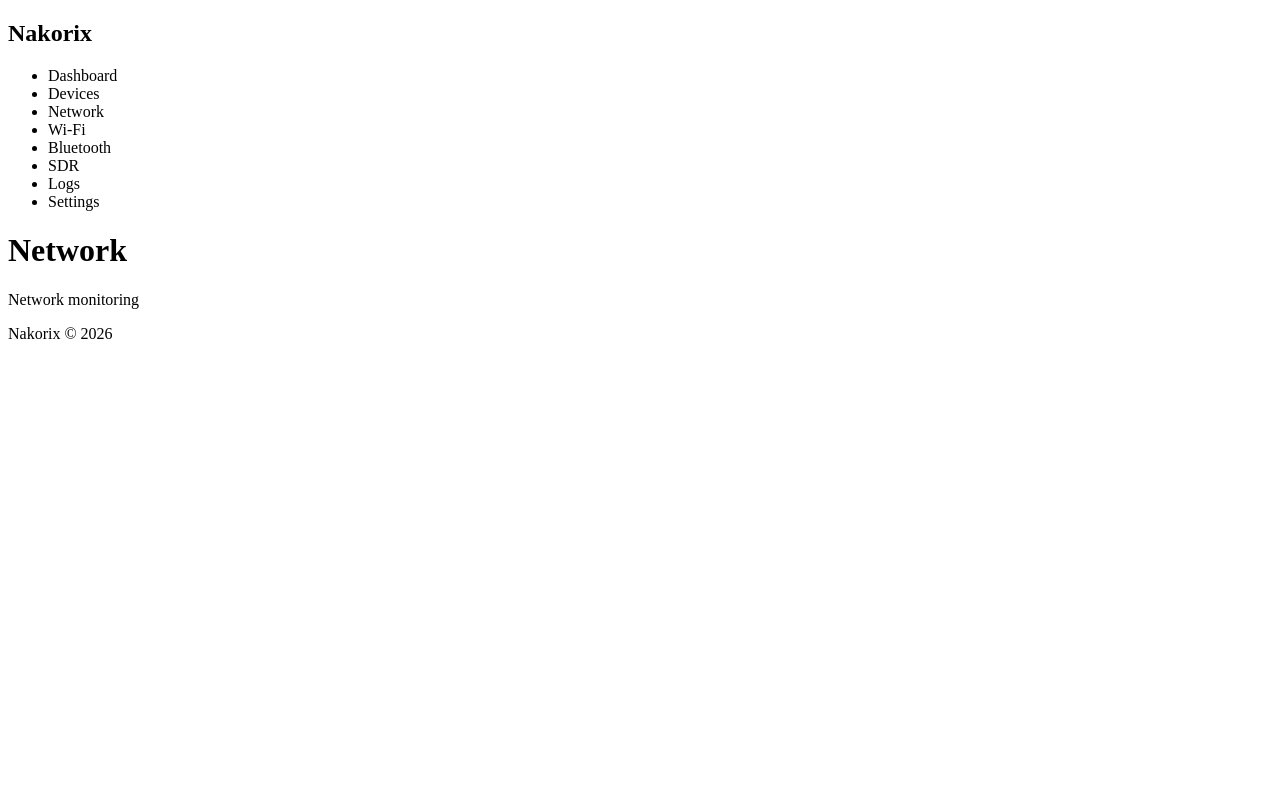
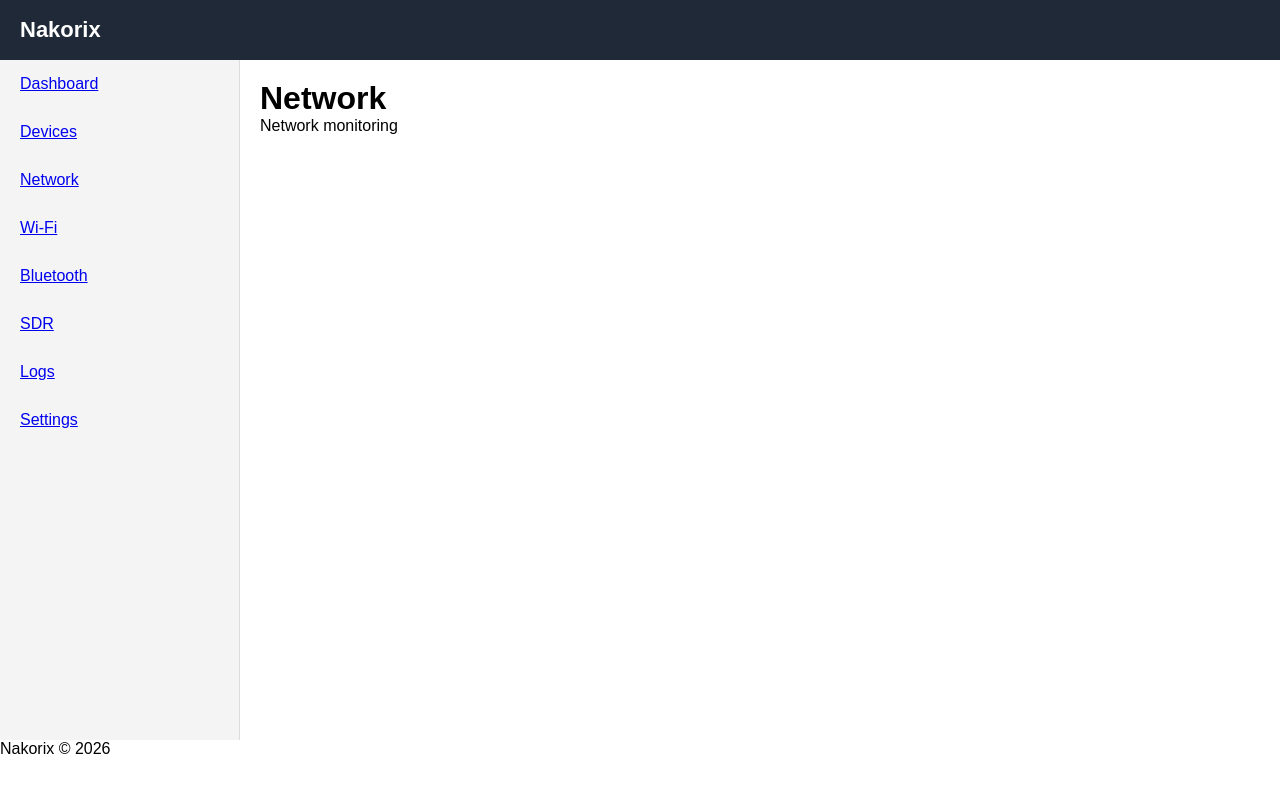
Before and after one commit to Ovidiu-Martalogu/Nakorix, a React (Vite) app: page /network in a window 1280 px wide. Shown: the top 792 px of the page. Built offline with nearby package versions, Linux system fonts and the light colour scheme.

Commit message:
change sedebar with sidebar, stiling and add links

```diff
--- a/src/components/Header.jsx
+++ b/src/components/Header.jsx
@@ -2,8 +2,8 @@
 
 export default function Header() {
     return (
-        <nav>
+        <header>
             <h2>Nakorix</h2>
-        </nav>
+        </header>
     )
 }
--- a/src/components/Sidebar.jsx
+++ b/src/components/Sidebar.jsx
@@ -1,3 +1,4 @@
+import { NavLink } from "react-router-dom"
 import menu from "../config/menu"
 
 export default function Sidebar() {
@@ -6,7 +7,9 @@ export default function Sidebar() {
             <ul>
                 {menu.map((item) => (
                     <li key={item.id}>
-                        {item.title}
+                        <NavLink to={item.path}>
+                            {item.title}
+                        </NavLink>
                     </li>
                 ))}
             </ul>
--- a/src/main.jsx
+++ b/src/main.jsx
@@ -1,7 +1,8 @@
 import { StrictMode } from 'react'
 import { createRoot } from 'react-dom/client'
 import { BrowserRouter } from 'react-router-dom'
-import './styles/index.css'
+
+import "./styles/index.css"
 import App from './App.jsx'
 
 const root = createRoot(document.getElementById('root'))
--- a/src/styles/header.css
+++ b/src/styles/header.css
@@ -0,0 +1,15 @@
+header {
+    height: 60px;
+    background: #1f2937;
+    color: white;
+
+    display: flex;
+    align-items: center;
+
+    padding: 0 20px;
+}
+
+header h2 {
+    font-size: 22px;
+    font-weight: 600;
+}
--- a/src/styles/index.css
+++ b/src/styles/index.css
@@ -0,0 +1,5 @@
+@import "./variables.css";
+@import "./layout.css";
+@import "./header.css";
+@import "./sidebar.css";
+@import "./footer.css";
--- a/src/styles/layout.css
+++ b/src/styles/layout.css
@@ -0,0 +1,25 @@
+* {
+    margin: 0;
+    padding: 0;
+    box-sizing: border-box;
+}
+
+html,
+body,
+#root {
+    height: 100%;
+}
+
+body {
+    font-family: Arial, Helvetica, sans-serif;
+}
+
+.app-layout {
+    display: flex;
+    min-height: calc(100vh - 120px);
+}
+
+main {
+    flex: 1;
+    padding: 20px;
+}
--- /dev/null
+++ b/src/styles/sidebar.css
@@ -0,0 +1,19 @@
+aside {
+    width: 240px;
+    background: #f4f4f4;
+    border-right: 1px solid #ddd;
+}
+
+aside ul {
+    list-style: none;
+}
+
+aside li {
+    padding: 15px 20px;
+    cursor: pointer;
+    transition: background 0.2s;
+}
+
+aside li:hover {
+    background: #e6e6e6;
+}
```
Also changed, not shown: src/styles/sedebar.css (deleted).
